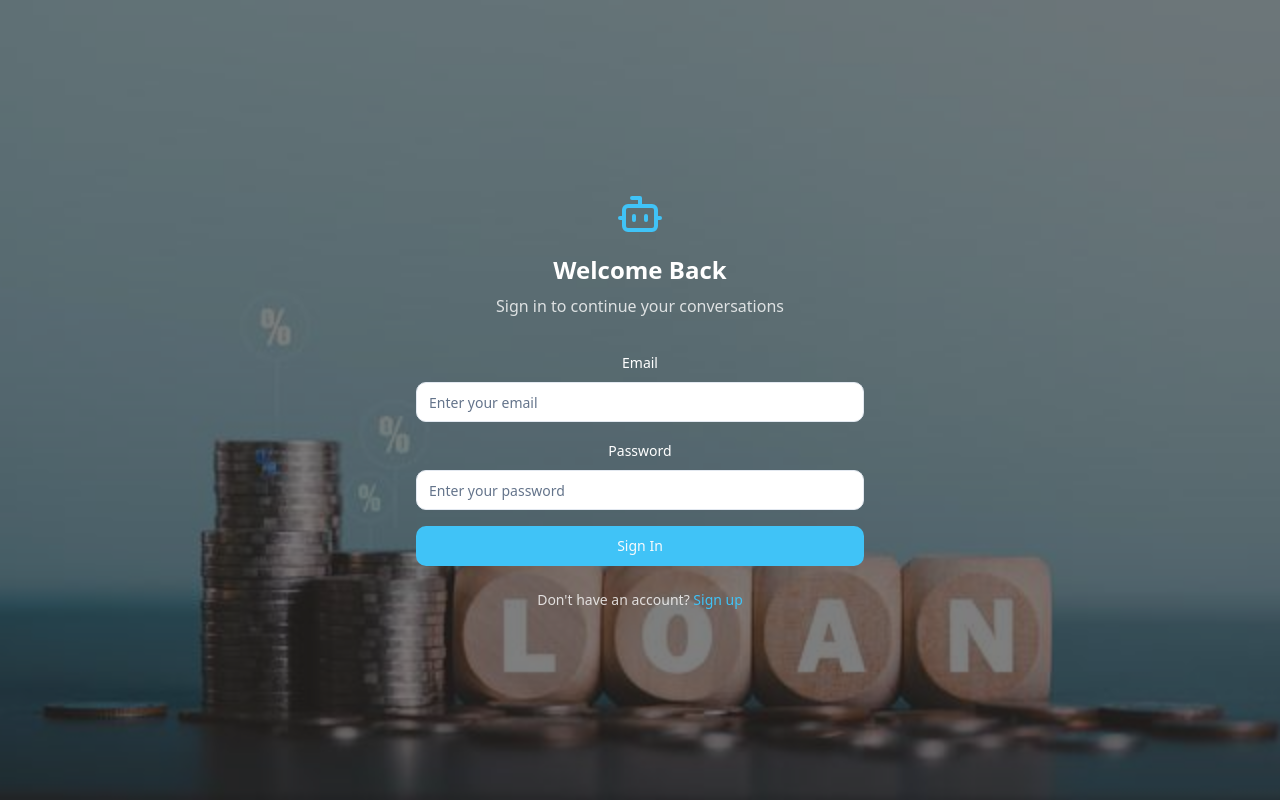
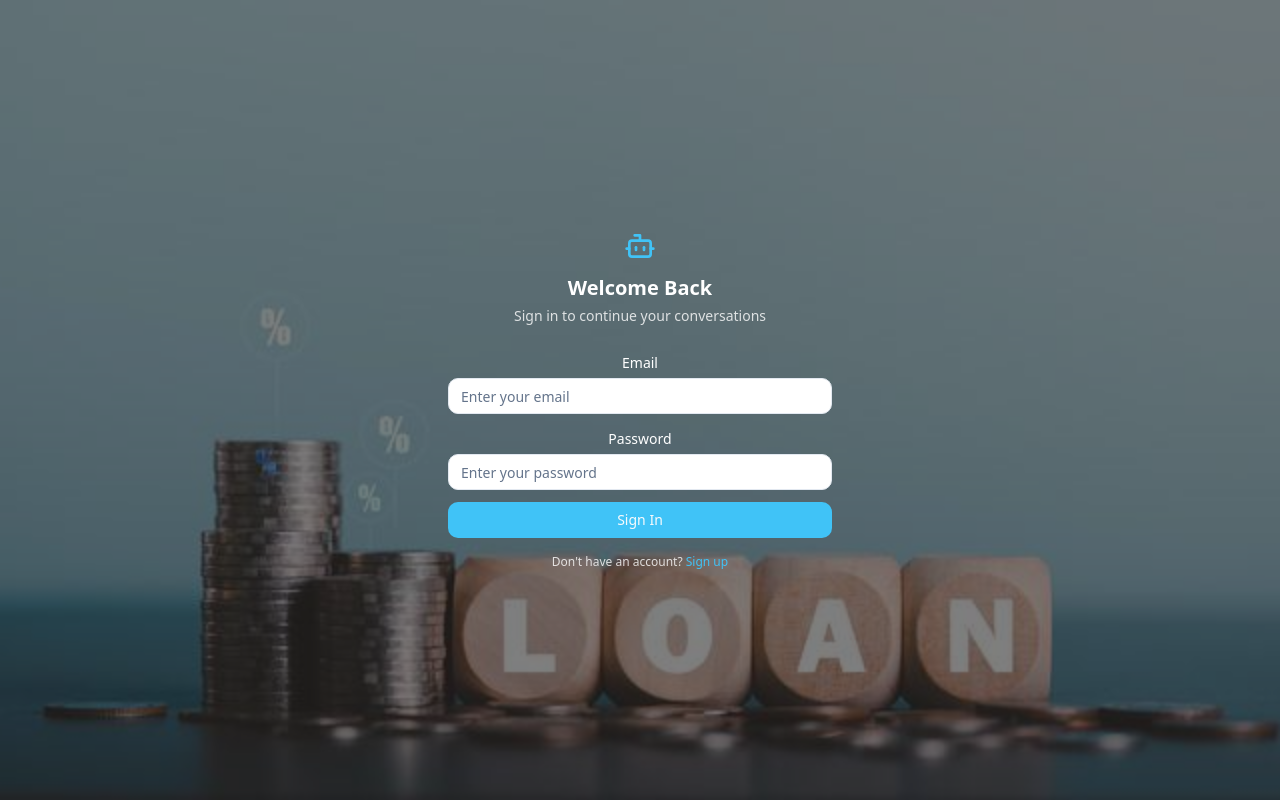
Before and after one commit to giripriyans/audio-text-buddy, a React (Vite) app: page /login in a window 1280 px wide. Built offline with nearby package versions, Linux system fonts and the light colour scheme.

Commit message:
Reduce data size in login page

```diff
--- a/src/pages/Login.tsx
+++ b/src/pages/Login.tsx
@@ -43,18 +43,18 @@ const Login = () => {
       }}
     >
       <div className="absolute inset-0 bg-black/50"></div>
-      <div className="w-full max-w-md relative z-10 text-center">
-        <div className="flex justify-center mb-4">
-          <Bot className="h-12 w-12 text-primary" />
+      <div className="w-full max-w-sm relative z-10 text-center">
+        <div className="flex justify-center mb-3">
+          <Bot className="h-8 w-8 text-primary" />
         </div>
-        <h1 className="text-2xl font-bold text-white mb-2">Welcome Back</h1>
-        <p className="text-white/80 mb-8">
+        <h1 className="text-xl font-bold text-white mb-1">Welcome Back</h1>
+        <p className="text-sm text-white/80 mb-6">
           Sign in to continue your conversations
         </p>
 
-        <form onSubmit={handleSubmit} className="space-y-4">
-          <div className="space-y-2">
-            <Label htmlFor="email" className="text-white">Email</Label>
+        <form onSubmit={handleSubmit} className="space-y-3">
+          <div className="space-y-1">
+            <Label htmlFor="email" className="text-white text-sm">Email</Label>
             <Input
               id="email"
               type="email"
@@ -62,10 +62,11 @@ const Login = () => {
               value={email}
               onChange={(e) => setEmail(e.target.value)}
               required
+              className="h-9"
             />
           </div>
-          <div className="space-y-2">
-            <Label htmlFor="password" className="text-white">Password</Label>
+          <div className="space-y-1">
+            <Label htmlFor="password" className="text-white text-sm">Password</Label>
             <Input
               id="password"
               type="password"
@@ -73,12 +74,13 @@ const Login = () => {
               value={password}
               onChange={(e) => setPassword(e.target.value)}
               required
+              className="h-9"
             />
           </div>
-          <Button type="submit" className="w-full" disabled={isLoading}>
+          <Button type="submit" className="w-full h-9" disabled={isLoading}>
             {isLoading ? (
               <>
-                <Loader2 className="mr-2 h-4 w-4 animate-spin" />
+                <Loader2 className="mr-2 h-3 w-3 animate-spin" />
                 Signing in...
               </>
             ) : (
@@ -86,8 +88,8 @@ const Login = () => {
             )}
           </Button>
         </form>
-        <div className="mt-6 text-center">
-          <p className="text-sm text-white/80">
+        <div className="mt-4 text-center">
+          <p className="text-xs text-white/80">
             Don't have an account?{' '}
             <Link to="/signup" className="text-primary hover:underline">
               Sign up
```
